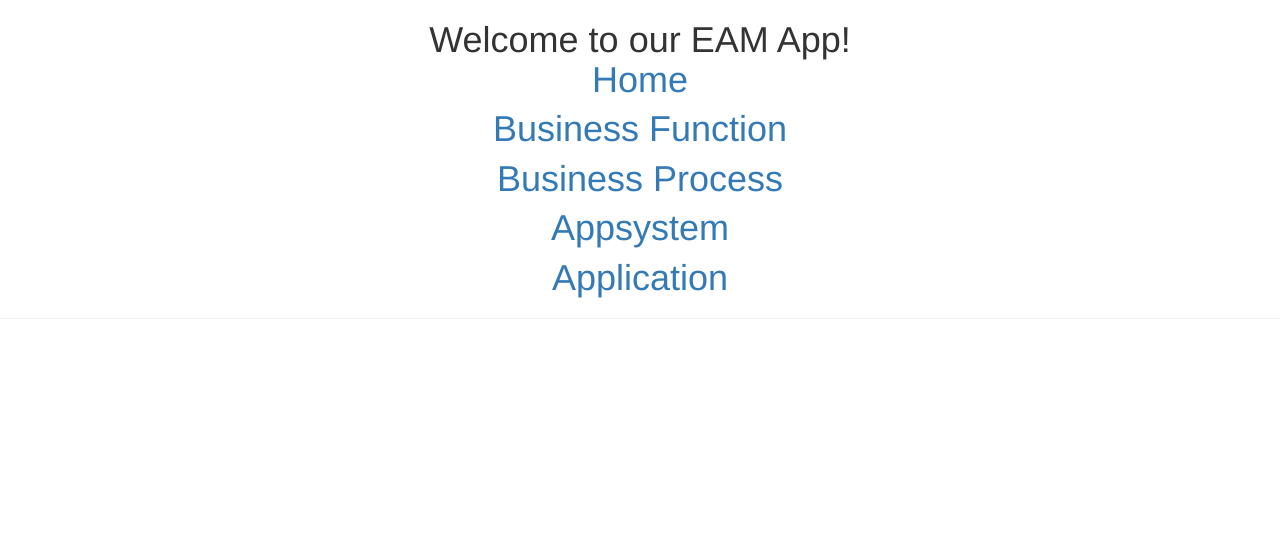
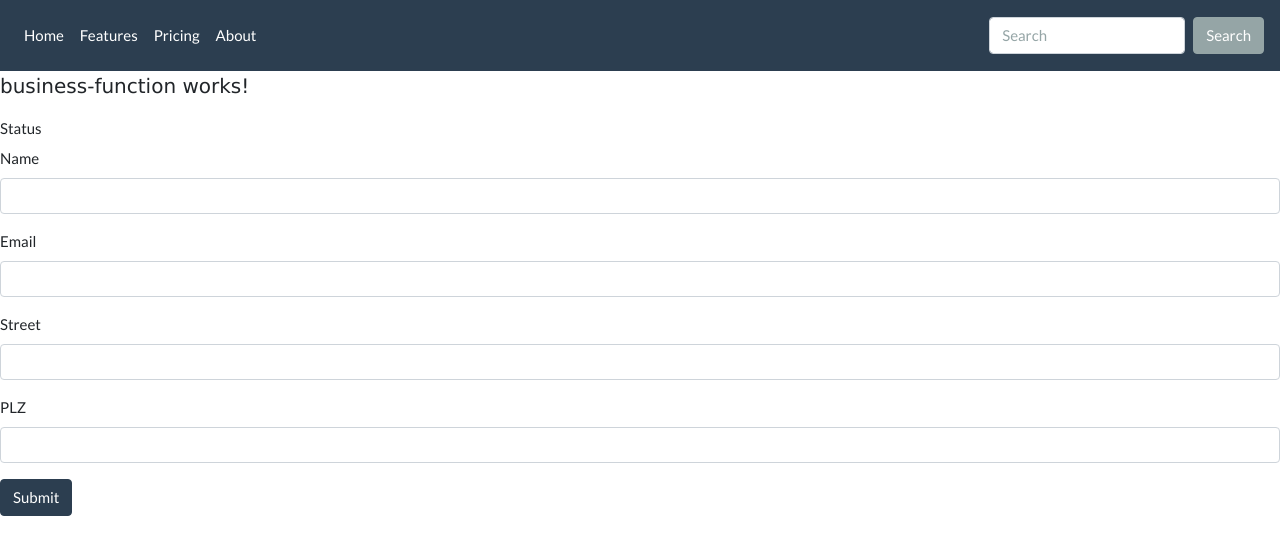
Before and after one commit to Tobisan1991/EAM_App, an Angular app: page /businessFunction in a window 1280 px wide. Before the commit this address led to /. Shown: the top 554 px of the page. Built offline with nearby package versions, Linux system fonts and the light colour scheme.

Commit message:
einige änderungen

```diff
--- a/src/app/app.component.html
+++ b/src/app/app.component.html
@@ -1,13 +1,13 @@
 <!--The content below is only a placeholder and can be replaced.-->
-<div style="text-align:center">
+<!-- <div style="text-align:center"></div>
   <h1>
     {{title}}!
     <app-top-bar-list></app-top-bar-list>
   </h1>
-  <hr>
+  <hr> -->
 
-  <body>  <router-outlet>
-    </router-outlet>
+  <body>
+    <router-outlet></router-outlet>
   </body>
 
 
--- a/src/app/app.module.ts
+++ b/src/app/app.module.ts
@@ -11,6 +11,7 @@ import { TutorialVideoListComponent } from './tutorial-video-list/tutorial-video
 import { TopBarListComponent } from './top-bar-list/top-bar-list.component';
 import { TopBarComponent } from './top-bar/top-bar.component';
 import { SafePipe } from './utility/safe.pipe';
+import { BusinessFunctionComponent } from './business-function/business-function.component';
 
 
 @NgModule({
@@ -21,7 +22,8 @@ import { SafePipe } from './utility/safe.pipe';
     TutorialVideoListComponent,
     TopBarListComponent,
     TopBarComponent,
-    SafePipe
+    SafePipe,
+    BusinessFunctionComponent
   ],
 
   imports: [
--- /dev/null
+++ b/src/app/business-function/business-function.component.html
@@ -0,0 +1,31 @@
+<p>
+  business-function works!
+</p>
+
+
+
+<div class="panel panel-primary">
+  <div class="panel-heading">Status</div>
+  <div class="panel-body">
+    <h3>{{title}}</h3>
+    <form #userForm="ngForm" (ngSubmit)="onSubmit(userForm.value)">
+      <div class="form-group">
+        <label>Name</label>
+        <input type="text" class="form-control" name="name" ngModel>
+      </div>
+      <div class="form-group">
+        <label>Email</label>
+        <input type="text" class="form-control" name="email" ngModel>
+      </div>
+      <div class="form-group">
+        <label>Street</label>
+        <input type="text" class="form-control" name="street" ngModel>
+      </div>
+      <div class="form-group">
+        <label>PLZ</label>
+        <input type="text" class="form-control" name="plz" ngModel>
+      </div>
+      <button type="submit" class="btn btn-primary">Submit</button>
+    </form>
+  </div>
+</div>
--- /dev/null
+++ b/src/app/business-function/business-function.component.ts
@@ -0,0 +1,17 @@
+import { Component, OnInit, ViewEncapsulation } from '@angular/core';
+import { ActivatedRoute } from '@angular/router';
+
+@Component({
+  selector: 'app-business-function',
+  templateUrl: './business-function.component.html',
+  styleUrls: ['./business-function.component.css'],
+  encapsulation: ViewEncapsulation.None
+})
+export class BusinessFunctionComponent implements OnInit {
+
+  constructor() { }
+
+  ngOnInit() {
+  }
+
+}
--- a/src/app/top-bar-list/top-bar-list.component.ts
+++ b/src/app/top-bar-list/top-bar-list.component.ts
@@ -8,11 +8,8 @@ import { ActivatedRoute } from '@angular/router';
 })
 export class TopBarListComponent implements OnInit {
 
-  topbarList = [{
+  topbarList = [
     // HIER KOMMT DANN DIE DATENBANK ANBINDUNG Z.B. REIN
-    name: "Home",
-    slug: "home"
-  },
   {
     name: "Business Function",
     slug: "business_function"
--- a/src/app/tutorial-video/tutorial-video.component.html
+++ b/src/app/tutorial-video/tutorial-video.component.html
@@ -6,6 +6,5 @@
 
 <p>
 
-
 </p>
 </div>
--- a/src/index.html
+++ b/src/index.html
@@ -7,13 +7,50 @@
 
   <meta name="viewport" content="width=device-width, initial-scale=1">
   <link rel="icon" type="image/x-icon" href="favicon.ico">
-  <link rel="stylesheet"
-        href="https://maxcdn.bootstrapcdn.com/bootstrap/3.3.7/css/bootstrap.min.css"
-        integrity="sha384-BVYiiSIFeK1dGmJRAkycuHAHRg32OmUcww7on3RYdg4Va+PmSTsz/K68vbdEjh4u"
-        crossorigin="anonymous">
+  <link rel="stylesheet" href="https://bootswatch.com/4/flatly/bootstrap.min.css">
 
 </head>
 <body>
-  <app-root>Loading...</app-root>
+
+    <header>
+        <nav class="navbar navbar-expand-lg navbar-dark bg-color">
+          <!-- <a class="navbar-brand" href="#">Navbar</a> -->
+          <button class="navbar-toggler" type="button" data-toggle="collapse" data-target="#navbarColor01" aria-controls="navbarColor01" aria-expanded="false" aria-label="Toggle navigation">
+            <span class="navbar-toggler-icon"></span>
+          </button>
+
+          <div class="collapse navbar-collapse navbar-adjustment" id="navbarColor01">
+            <ul class="navbar-nav mr-auto">
+              <li class="nav-item activ-link">
+                <a class="nav-link" href="#">Home <span class="sr-only">(current)</span></a>
+              </li>
+              <li class="nav-item">
+                <a class="nav-link" href="#">Features</a>
+              </li>
+              <li class="nav-item">
+                <a class="nav-link" href="#">Pricing</a>
+              </li>
+              <li class="nav-item">
+                <a class="nav-link" href="#">About</a>
+              </li>
+            </ul>
+            <form class="form-inline my-2 my-lg-0">
+              <input class="form-control mr-sm-2" type="text" placeholder="Search">
+              <button class="btn btn-style my-2 my-sm-0" type="submit">Search</button>
+            </form>
+          </div>
+        </nav>
+      </header>
+
+  <app-root></app-root>
+  <script
+  src="https://code.jquery.com/jquery-3.2.1.min.js"
+  integrity="sha256-hwg4gsxgFZhOsEEamdOYGBf13FyQuiTwlAQgxVSNgt4="
+  crossorigin="anonymous"></script>
+  <!-- Latest compiled and minified JavaScript -->
+  <script src="https://maxcdn.bootstrapcdn.com/bootstrap/3.3.7/js/bootstrap.min.js"
+  integrity="sha384-Tc5IQib027qvyjSMfHjOMaLkfuWVxZxUPnCJA7l2mCWNIpG9mGCD8wGNIcPD7Txa"
+  crossorigin="anonymous"></script>
+
 </body>
 </html>
--- a/src/styles.css
+++ b/src/styles.css
@@ -1 +1,57 @@
 /* You can add global styles to this file, and also import other style files */
+body {
+    background-color: rgb(255, 255, 255);
+
+}
+
+h1 {
+    color: rgb(111, 93, 230);
+}
+
+
+p {
+    font-family: verdana;
+    font-size: 20px;
+}
+
+
+#form{
+    padding:15px;
+}
+
+.navbar-adjustment{
+    width: 100%;
+}
+
+.bg-color{
+    background-color: #2C3E50 !important;
+}
+.activ-link{
+    color: #18BC9C !important
+}
+
+.btn-style {
+    color: #fff;
+    background-color: #95a5a6;
+    border-color: #95a5a6;
+}
+
+.navbar-dark .navbar-toggler {
+    color: #fff;
+    border-color: rgba(255, 255, 255, 0.1);
+}
+
+/* .mr-auto, .mx-auto {
+    margin-right: auto!important;
+} */
+/* .navbar-brand
+{
+    position: absolute;
+    width: 100%;
+    left: 0;
+    text-align: center;
+    margin:0 auto;
+} */
+/* .navbar-toggle {
+    z-index:3;
+} */
```
Also changed, not shown: src/app/app.routing.ts (+9 -4 lines), src/app/business-function/business-function.component.css (added), src/app/top-bar/top-bar.component.html (line endings or trailing spaces), src/app/tutorial-video-list/tutorial-video-list.component.html (line endings or trailing spaces), 1 other file (tests, documents, lock files or other folders).
